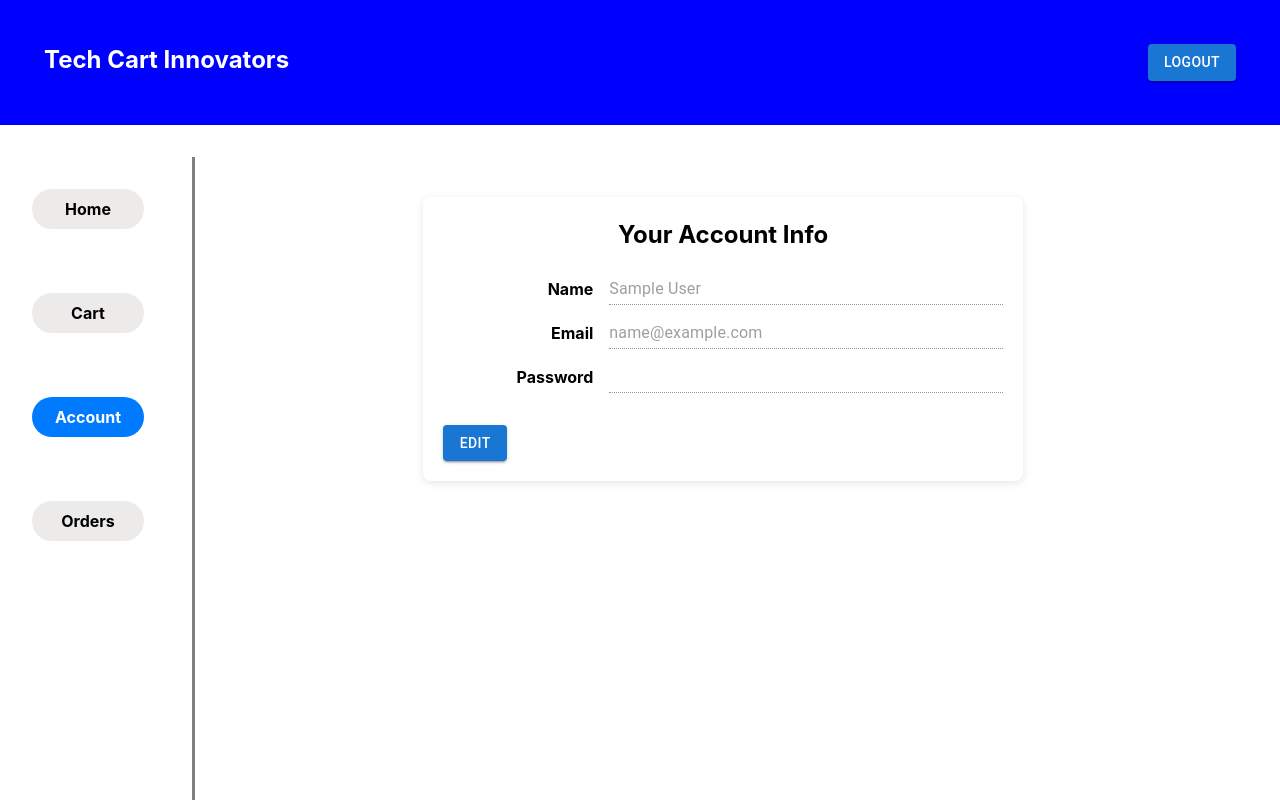
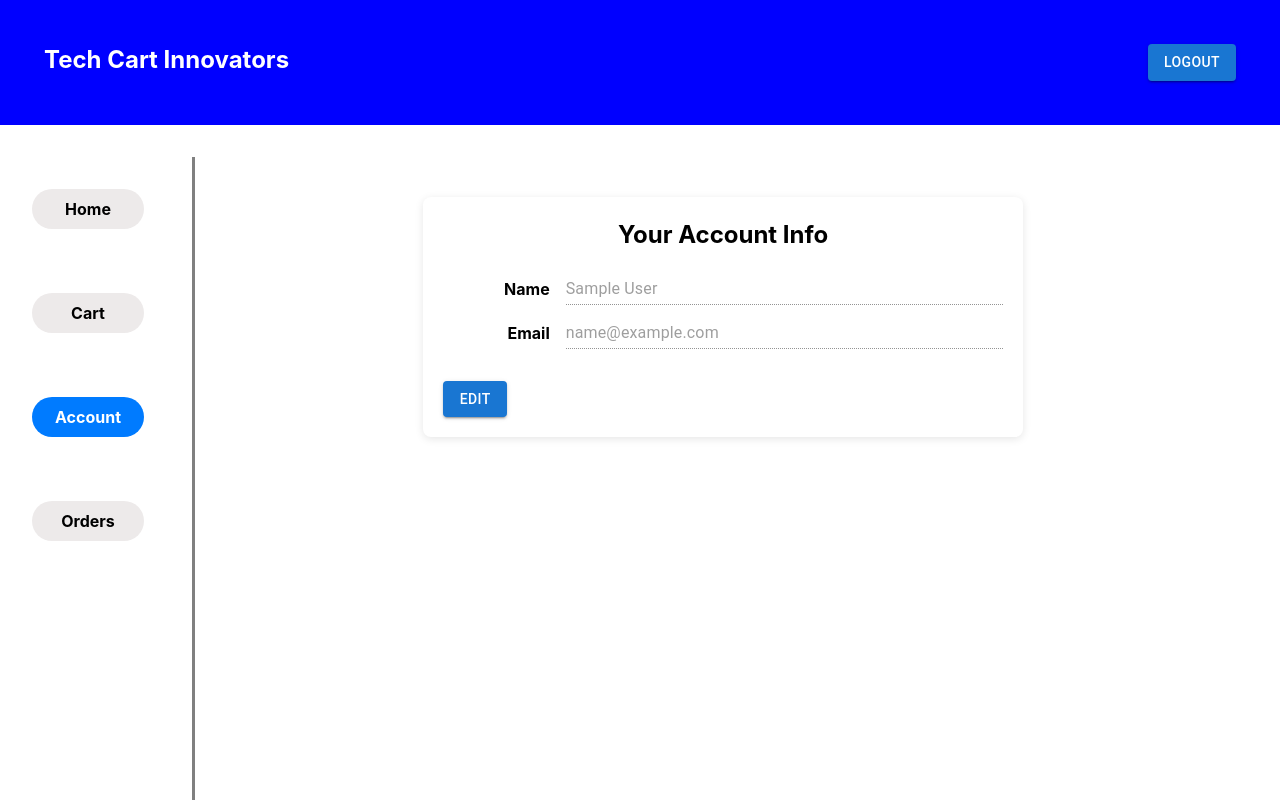
Before and after one commit to Vision-4-Tech/TechCart-Frontend, a React (Create React App) app: page /home/account in a window 1280 px wide. Shown: the top 800 px of the page. Built offline with nearby package versions, Linux system fonts and the light colour scheme; sample sign-in values are in the browser's storage.

Commit message:
final update

```diff
--- a/src/components/Account.jsx
+++ b/src/components/Account.jsx
@@ -80,21 +80,7 @@ const Account = () => {
                 />
               </td>
             </tr>
-            <tr>
-              <td className="label">Password</td>
-              <td>
-                <TextField
-                  disabled={!editMode}
-                  id="password"
-                  name="password"
-                  type="password"
-                  value={userData.password}
-                  variant="standard"
-                  fullWidth
-                  onChange={handleInputChange}
-                />
-              </td>
-            </tr>
+
           </tbody>
         </table>
         </section>
```
